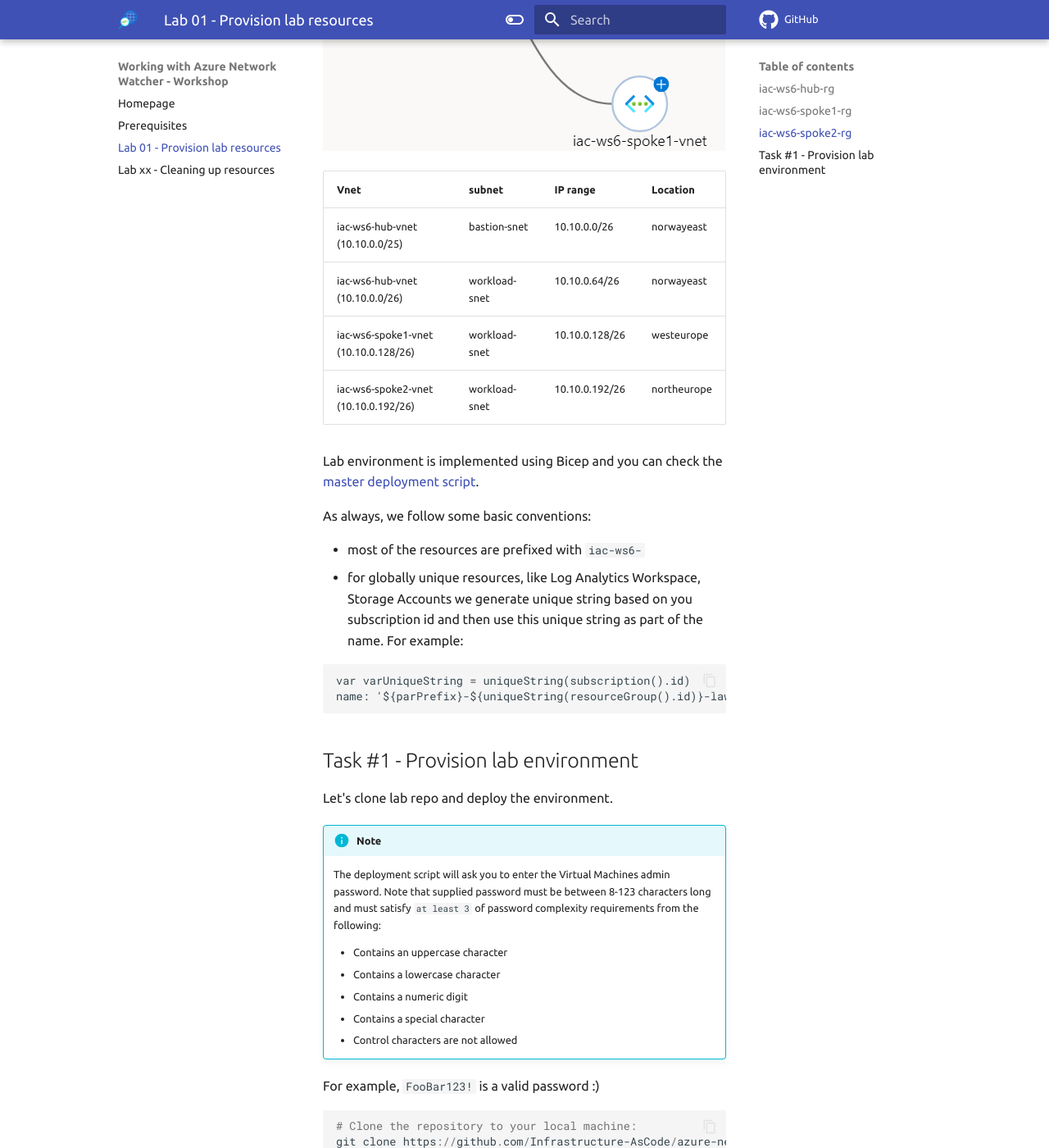
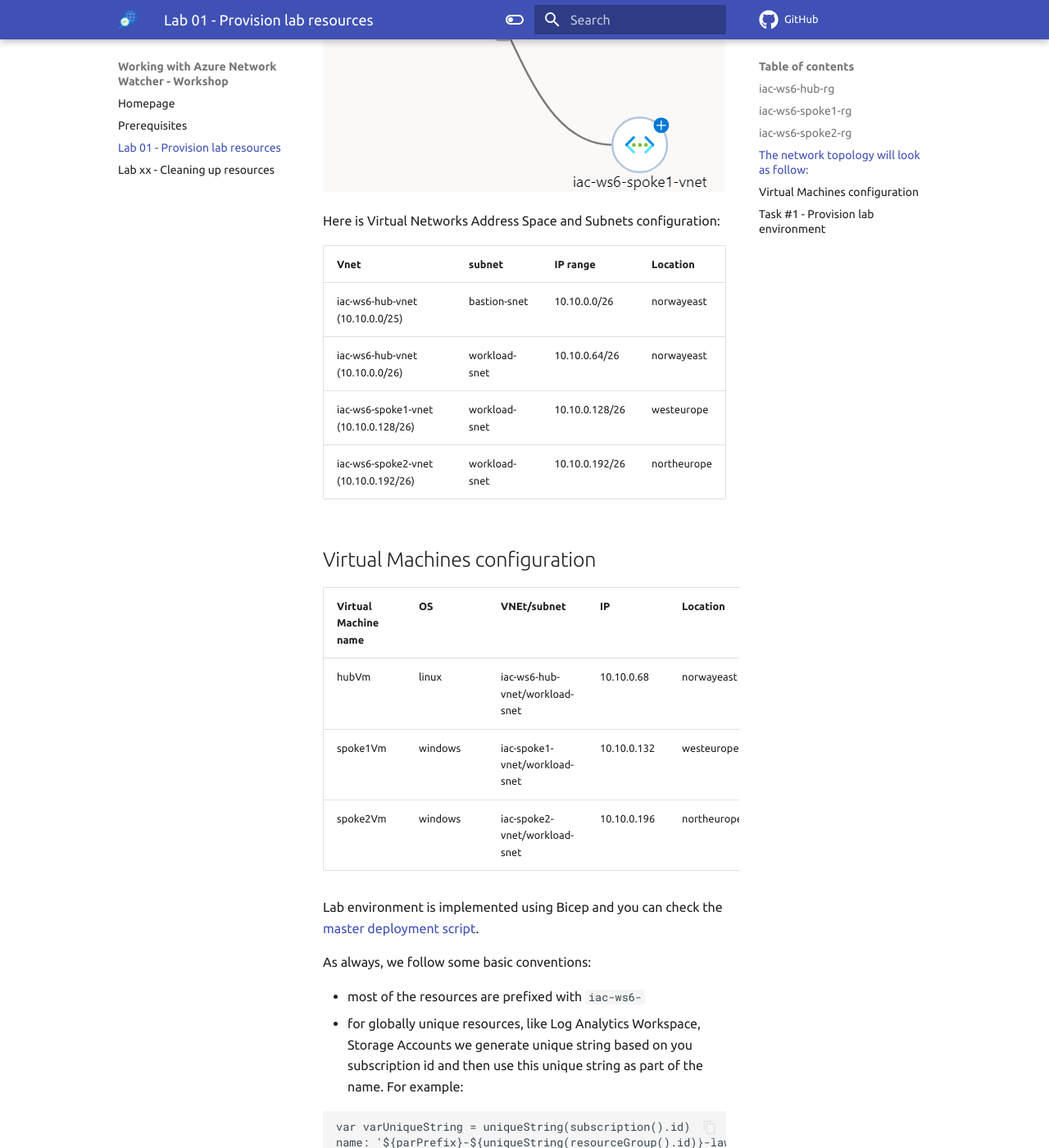
Before and after one commit to kalv25/azure-network-watcher, an MkDocs documentation site: the page built from docs/labs/lab-01/index.md, in a window 1280 px wide and 1400 px high, scrolled down 1494 px. Shown: the whole window at 82% size. Built offline with MkDocs 1.6.1 and Material for MkDocs 9.7.7, drawn with Linux system fonts in a browser that asks for light colours; comment, search, counter and statistics services are not loaded.

Commit message:
lab-01 - wip

```diff
--- a/docs/labs/lab-01/index.md
+++ b/docs/labs/lab-01/index.md
@@ -34,8 +34,11 @@ The following resources will be deployed in your subscription under the followin
 - Two Network Security Group
 - Virtual machine
 
-The network topology will look as follow:
+## The network topology will look as follow:
+
 ![01](../../assets/images/lab-01/hub-spoke.png)
+
+Here is Virtual Networks Address Space and Subnets configuration:
 
 | Vnet | subnet | IP range | Location |
 |------|----------| --------|----------|
@@ -43,6 +46,14 @@ The network topology will look as follow:
 | iac-ws6-hub-vnet (10.10.0.0/26) | workload-snet | 10.10.0.64/26 | norwayeast |
 | iac-ws6-spoke1-vnet (10.10.0.128/26) | workload-snet | 10.10.0.128/26 | westeurope |
 | iac-ws6-spoke2-vnet (10.10.0.192/26) | workload-snet | 10.10.0.192/26 | northeurope |
+
+## Virtual Machines configuration
+| Virtual Machine name | OS | VNEt/subnet  | IP | Location |
+|----------------------|----|--------------|----|----------|
+| hubVm | linux | iac-ws6-hub-vnet/workload-snet | 10.10.0.68 | norwayeast |
+| spoke1Vm | windows | iac-spoke1-vnet/workload-snet | 10.10.0.132 | westeurope |
+| spoke2Vm | windows | iac-spoke2-vnet/workload-snet | 10.10.0.196 | northeurope |
+
 
 Lab environment is implemented using Bicep and you can check the [master deployment script](/iac/main.bicep).
 
```
